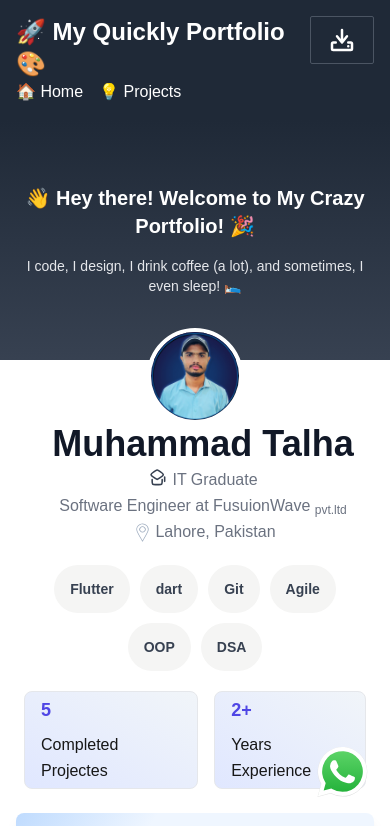
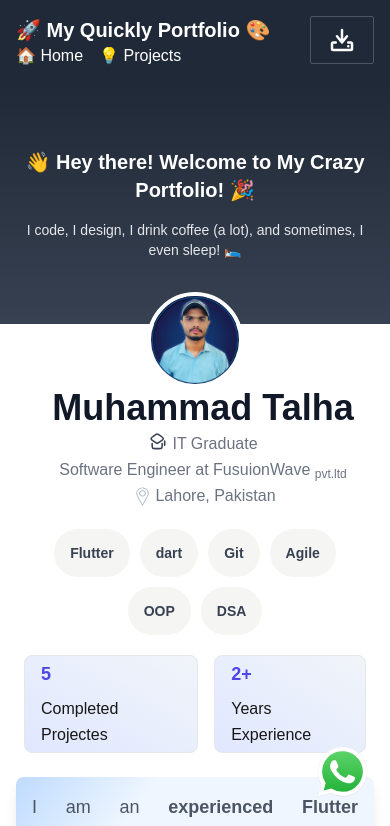
Before and after one commit to mdtalhadev/portfolio, a Next.js app: page / in a window 390 px wide. Shown: the top 826 px of the page. Built offline with nearby package versions, Linux system fonts and the light colour scheme.

Commit message:
navbar font size adjust for mobile

```diff
--- a/src/components/navBar.tsx
+++ b/src/components/navBar.tsx
@@ -3,7 +3,7 @@ const AppBar = () => (
     <nav className="bg-gray-800 text-white py-4">
         <div className="container mx-auto px-4 flex justify-between">
             <div>
-                <a href="#" className="text-2xl font-bold">🚀 My Quickly Portfolio 🎨</a>
+                <a href="#" className="text-xl md:text-2xl lg:text-2xl xl:text-2xl  font-bold">🚀 My Quickly Portfolio 🎨</a>
                 <ul className="flex space-x-4">
                     <li><a href="#" className="hover:text-gray-300">🏠 Home</a></li>
                     <li><a href="#" className="hover:text-gray-300">💡 Projects</a></li>
```
